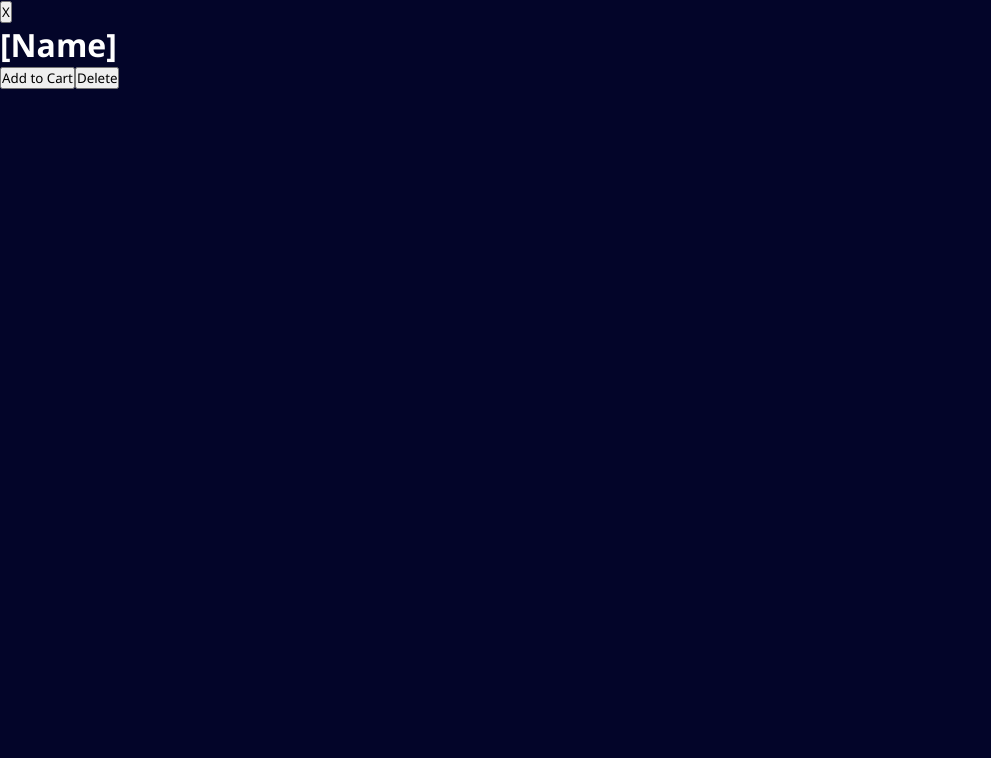
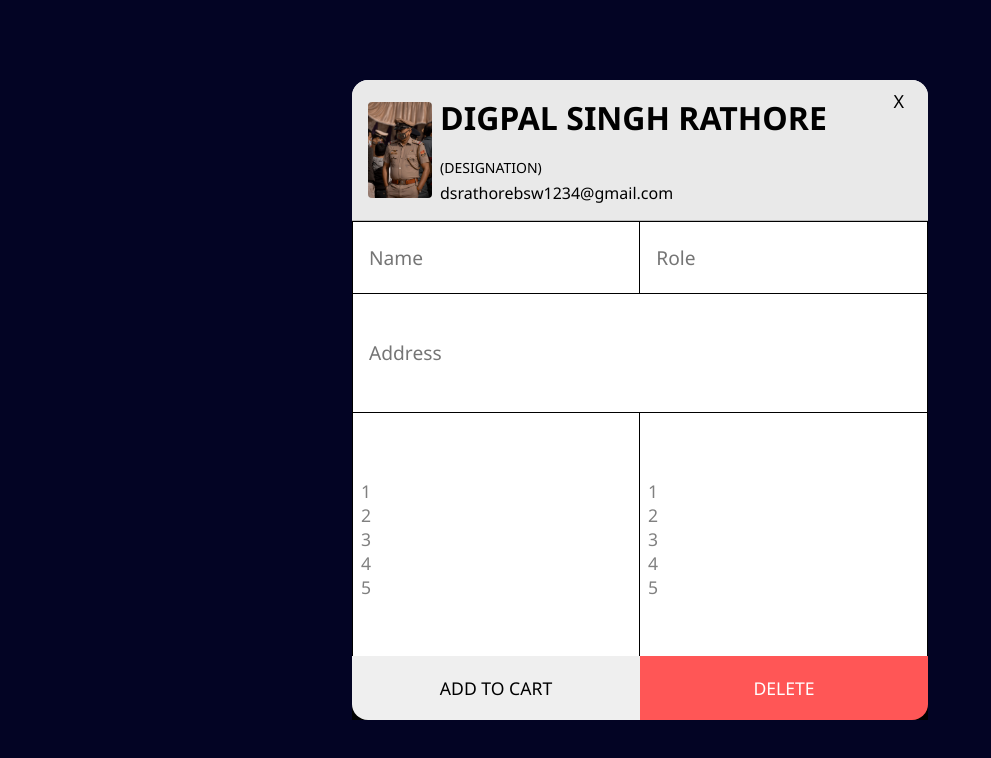
Before and after one commit to dsrathore1/ARF, a React (Create React App) app in the folder client/: page /modal in a window 1280 px wide. Shown: the top 758 px of the page, without its empty margins (0-991 px from the left). Built offline with nearby package versions, Linux system fonts and the light colour scheme; no server answers.

Commit message:
Added Modal

```diff
--- a/client/src/Components/Dashboard.jsx
+++ b/client/src/Components/Dashboard.jsx
@@ -10,7 +10,7 @@ const Dashboard = () => {
         <>
             <div className='dashboardContainer'>
                 <div className='dashboardHeadingRow'>
-                    <h2 className='dashboardHeading'>Volunteers</h2>
+                    <h2 className='dashboardHeading'>Members</h2>
                     <button className='addNewBtn dashboardBtns'> Add New <AiOutlineUsergroupAdd style={{ fontSize: "1.5rem", marginLeft: "4px" }} /> </button>
                     <button className='importJsonFileBtn dashboardBtns'>Import JSON <VscJson style={{ fontSize: "1.5rem", marginLeft: "4px" }} /></button>
                     <button className='exportExcelBtn dashboardBtns'> Export Excel <SiMicrosoftexcel style={{ fontSize: "1.5rem", marginLeft: "4px" }} /></button>
--- a/client/src/Components/Modal.jsx
+++ b/client/src/Components/Modal.jsx
@@ -1,67 +1,48 @@
-// import React from 'react';
-// import { AiFillDelete, AiFillEdit } from "react-icons/ai";
-// import { IoMdAddCircleOutline } from "react-icons/io";
+import React from 'react';
 import style from "../Styles/ModalStyle.module.css";
-
-// const Modal = () => {
-//     return (
-//         <>
-//             <div className={style.modalContainer}>
-//                 <div className={style.mainModalContainer}>
-//                     <span className={style.uniqueId}>12</span>
-//                     <h1 className={style.memberName}>Arjun Jain (<span className={style.memberRole}>Volunteer</span>) </h1>
-//                     <p className={style.contact}><span className={style.contactEmail}>arjunjain@gmail.com</span>|<span>6354117882</span></p>
-//                     <h3 className={style.memberRank}>NCC-cadet</h3>
-//                     <div className={style.memberCertiAndOps}>
-//                         <div className={style.memberCertiContainer}>
-//                             <span className={style.certificate}>Certificate</span>
-//                             <ol className={style.listOfCerti}>
-//                                 <li className={style.certiList}>National Integration Camp (NIC) Certificate</li>
-//                                 <li className={style.certiList}>Vayu Sainik Camp (VSC) Certificate</li>
-//                                 <li className={style.certiList}>Army Attachment Camp Certificate</li>
-//                                 <li className={style.certiList}>NCC Republic Day Camp Certificate</li>
-//                                 <li className={style.certiList}>Youth Leadership and Development Camps Certificate</li>
-//                             </ol>
-//                         </div>
-//                         <div className={style.operations}>
-//                             <span className={style.ops}>Operation Done !</span>
-//                             <ol className={style.listOfOps}>
-//                                 <li className={style.opsList}>Social Service Activities</li>
-//                                 <li className={style.opsList}>Republic Day Parade</li>
-//                                 <li className={style.opsList}>Independence Day Parade</li>
-//                                 <li className={style.opsList}>National Integration Camps</li>
-//                                 <li className={style.opsList}>Army Attachment Camps</li>
-//                             </ol>
-//                         </div>
-//                     </div>
-//                     <div className={style.modalActionBtns}>
-//                         <button className={`${style.modalSubData} ${style.addActionBtn}`}><IoMdAddCircleOutline style={{ color: "#fff", fontSize: "2rem", marginRight: "1rem" }} /> Add</button>
-//                         <button className={`${style.modalSubData} ${style.editActionBtn}`}><AiFillEdit style={{ color: "#fff", fontSize: "2rem", marginRight: "1rem" }} />Edit</button>
-//                         <button className={`${style.modalSubData} ${style.deleteActionBtn}`}><AiFillDelete style={{ color: "#fff", fontSize: "2rem", marginRight: "1rem" }} /> Delete</button>
-//                     </div>
-//                 </div>
-//             </div>
-//         </>
-//     )
-// }
-
-// export default Modal
-
-import React from 'react'
+import Profile from "../Assets/ProfilePic.jpg";
 
 const Modal = () => {
     return (
         <>
+            <div className={style.modal}>
                 <div className={style.modalBackground}>
                     <button className={style.modalCloseBtn}>X</button>
                     <div className={style.modalMainContainer}>
-                    <h1 className={style.headingText}>[Name]</h1>
+                        <div className={style.headingDetails}>
+                            <img className={style.profilePic} src={Profile} alt='#profileImg' />
+                            <div className={style.aboutDetails}>
+                                <h1 className={style.headingText}>Digpal Singh Rathore <span className={style.modalDesignation}>(Designation)</span></h1>
+                                <p className={style.headingEmail}>dsrathorebsw1234@gmail.com</p>
+                            </div>
+                        </div>
                         <div className={style.detailsContainer}>
-
+                            <div className={style.roleAndName}>
+                                <input className={`${style.modalInput} ${style.modalNameInput}`} placeholder='Name' disabled />
+                                <input className={`${style.modalInput} ${style.modalRole}`} placeholder='Role' />
+                            </div>
+                            <input className={`${style.modalAddressInput} ${style.modalInput}`} placeholder='Address' disabled />
+                            <div className={style.modalListsBox}>
+                                <ol className={style.boxOperations}>
+                                    <li>1</li>
+                                    <li>2</li>
+                                    <li>3</li>
+                                    <li>4</li>
+                                    <li>5</li>
+                                </ol>
+                                <ol className={style.boxCertificate}>
+                                    <li>1</li>
+                                    <li>2</li>
+                                    <li>3</li>
+                                    <li>4</li>
+                                    <li>5</li>
+                                </ol>
+                            </div>
                         </div>
                         <div className={style.modalBtns}>
-                        <button className={style.modalAddBtn}>Add to Cart</button>
-                        <button className={style.modalDeleteBtn}>Delete</button>
+                            <button className={`${style.modalAddBtn} ${style.modalCommonBtnEditing}`}>Add to Cart</button>
+                            <button className={`${style.modalDeleteBtn} ${style.modalCommonBtnEditing}`}>Delete</button>
+                        </div>
                     </div>
                 </div>
             </div>
--- a/client/src/Components/Nav.jsx
+++ b/client/src/Components/Nav.jsx
@@ -32,7 +32,7 @@ const Nav = () => {
                 <div className='navLinks'>
                     <ol className='lists'>
                         <NavLink style={({ isActive }) => ({ color: isActive ? "#fff" : "#ffffffb4" })} to={"/"} className='list Home'>Home</NavLink>
-                        <NavLink style={({ isActive }) => ({ color: isActive ? "#fff" : "#ffffffb4" })} to={"/contacts"} className='list Con'>Contacts</NavLink>
+                        <NavLink style={({ isActive }) => ({ color: isActive ? "#fff" : "#ffffffb4" })} to={"/contacts"} className='list Con'>Members</NavLink>
                         <NavLink style={({ isActive }) => ({ color: isActive ? "#fff" : "#ffffffb4" })} to={"/about"} className='list About'>About Us</NavLink>
                         <NavLink style={({ isActive }) => ({ color: isActive ? "#fff" : "#ffffffb4" })} to={"/location"} className='list Loc'>Location</NavLink>
                         <NavLink style={({ isActive }) => ({ color: isActive ? "#fff" : "#ffffffb4" })} to={"/setting"} className='list Set'>Settings</NavLink>
--- a/client/src/Pages/Contact.jsx
+++ b/client/src/Pages/Contact.jsx
@@ -5,7 +5,6 @@ import ContactNav from '../Components/ContactNav';
 import Dashboard from '../Components/Dashboard';
 
 const Contact = () => {
-
     useEffect(() => {
         document.title = "Contacts";
     });
@@ -20,11 +19,12 @@ const Contact = () => {
                 <div className='contactPageRightSide'>
                     <div className='rightSideHandler'>
                         <div className='memberBtnContainer'>
-                            <button className='volunteersFindBtn memberBtn'>Volunteers</button>
+                            <button className='volunteersFindBtn memberBtn'>Members</button>
                             <button className='adminFindBtn memberBtn'>Admin</button>
+                            <button className='driverBtn memberBtn'>Driver</button>
                         </div>
                         <div className='membersList'>
-                            <p>Total Volunteers : <span className='totalMembersData'>1000</span></p>
+                            <p>Total Members : <span className='totalMembersData'>1000</span></p>
                         </div>
                     </div>
                     <Dashboard />
--- a/client/src/Styles/ModalStyle.module.css
+++ b/client/src/Styles/ModalStyle.module.css
@@ -1,178 +1,153 @@
-/* .modalContainer {
+.modal {
     height: 100vh;
     width: 100vw;
     display: flex;
+    background: #0000001e;
     align-items: center;
     justify-content: center;
-    background: #e5e5e54b;
-    backdrop-filter: blur(4px);
 }
 
-.mainModalContainer {
+.modalBackground {
     background: #fff;
-    height: 65%;
-    width: 50%;
-    border-radius: 1.2rem;
-    padding: 1.5rem;
+    color: #fff;
+    position: relative;
+    width: 45%;
+    height: 80%;
+    border-radius: 1rem;
 }
 
-.uniqueId {
-    color: #9370d8;
-    font-weight: 700;
-    font-size: 1.1rem;
+.modalCloseBtn {
+    position: absolute;
+    right: 1rem;
+    top: 6px;
+    padding: .2rem .5rem;
+    background: none;
+    outline: none;
+    border: none;
+    font-size: 18px;
+    color: #000;
+    cursor: pointer;
 }
 
-.memberName {
-    text-align: center;
+.headingDetails {
+    background: #e6e6e6de;
+    padding: 1rem;
+    border-top-left-radius: 1rem;
+    border-top-right-radius: 1rem;
+    display: flex;
+    align-items: center;
+    border-bottom: 1.5px solid #bbb;
+}
+
+.aboutDetails {
+    margin: 0 .5rem;
+    color: #000;
+}
+
+.profilePic {
+    height: 12vh;
+    width: 5vw;
+    border-radius: 4px;
+}
+
+.headingText {
     text-transform: uppercase;
 }
 
-.memberRole {
-    color: #9370d8;
-    font-weight: 600;
+.modalDesignation {
+    font-size: 14px;
+    font-weight: 400;
 }
 
-.memberRank {
-    position: relative;
-    text-align: center;
-    text-transform: uppercase;
+.modalBtns {
+    position: absolute;
+    bottom: 0;
+    display: flex;
+    width: 100%;
+    background: #000;
 }
 
-.memberRank::before {
-    content: "";
-    position: absolute;
-    height: .7vh;
-    width: 10%;
-    background: #aa89ec;
-    right: 45%;
-    bottom: -.3rem;
-    border-radius: 1rem;
-}
-
-
-.memberCertiAndOps {
-    display: flex;
-    justify-content: space-around;
-    align-items: center;
-    margin: 2rem 0;
-}
-
-.memberCertiContainer {
-    width: 30vh;
-    text-align: center;
-
-}
-
-.certificate {
-    text-transform: uppercase;
-    color: #aa89ec;
-    font-size: 1.3rem;
-    font-weight: 600;
-}
-
-.listOfCerti {
-    list-style: none;
-    display: flex;
-    flex-direction: column;
-    justify-content: flex-start;
-    align-items: flex-start;
-}
-
-.certiList {
-    white-space: nowrap;
-    margin: .2rem 0;
-    width: 30vh;
-    overflow: hidden;
-    text-overflow: ellipsis;
-    transition: all .3s ease-in-out;
-}
-
-.certiList:hover {
-    overflow: visible;
-}
-
-.operations {
-    text-align: center;
-    width: 30vh;
-}
-
-.ops {
-    color: #aa89ec;
-    text-transform: uppercase;
-    font-size: 1.3rem;
-    font-weight: 600;
-}
-
-.listOfOps {
-    list-style: none;
-    display: flex;
-    flex-direction: column;
-    justify-content: flex-start;
-    align-items: flex-start;
-}
-
-.opsList {
-    white-space: nowrap;
-    margin: .2rem 0;
-    width: 30vh;
-    overflow: hidden;
-    text-overflow: ellipsis;
-    display: flex;
-    justify-content: flex-start;
-    transition: all .3s ease-in-out;
-}
-
-.opsList:hover{
-    overflow: visible;
-}
-
-.modalActionBtns {
-    display: flex;
-    justify-content: center;
-    align-content: center;
-}
-
-.modalSubData {
-    margin: .5rem;
-    width: 30vw;
-    display: flex;
-    justify-content: center;
-    align-items: center;
+.modalCommonBtnEditing {
+    width: 50%;
     height: 8vh;
     font-size: 1.1rem;
     text-transform: uppercase;
     border: none;
     outline: none;
-    color: #fff;
-    border-radius: .2rem;
-    cursor: pointer;
-    transition: all .3s ease-in-out;
 }
 
-.modalSubData:active {
-    transform: translateY(2px);
+.modalDeleteBtn {
+    border-bottom-right-radius: 1rem;
+    background: #ff5656;
+    color: #fff;
 }
 
-.addActionBtn {
-    background: #9370d8;
+.modalAddBtn {
+    border-bottom-left-radius: 1rem;
 }
 
-.editActionBtn {
-    background: #62f755
+.modalInput {
+    width: 100%;
+    height: 9vh;
+    padding: .8rem 1rem;
+    border: .2px solid #000;
+    font-size: 1.1rem;
+    color: #000;
+    background: #fff;
 }
 
-.deleteActionBtn {
-    background: #fb2222;
+.modalNameInput {
+    border-bottom: none;
 }
 
-.contact{
-    text-align: center;
+.modalInput::placeholder {
+    font-size: 1.2rem;
+}
+
+.modalAddressInput {
+    height: 15vh;
+}
+
+.modalListsBox {
+    display: flex;
+    height: 31.5vh;
+    align-items: center;
+    color: grey;
+    font-size: 1.1rem;
+}
+
+.boxOperations {
+    list-style: none;
+    width: 50%;
+    height: 100%;
+    border: .2px solid #000;
+    display: flex;
+    flex-direction: column;
+    justify-content: center;
+    padding: 0 .5rem;
+    border-top: none;
+}
+
+.boxCertificate {
+    border: .2px solid #000;
+    display: flex;
+    flex-direction: column;
+    justify-content: center;
+    padding: 0 .5rem;
+    border-top: none;
+    border-left: none;
+    height: 100%;
+    list-style: none;
+    width: 50%;
+}
+
+.roleAndName {
     display: flex;
     align-items: center;
     justify-content: center;
-    margin: .2rem 0;
-} */
+}
 
-.headingText {
-    color: #fff;
+.modalRole {
+    border-bottom: none;
+    border-left: none;
 }
--- a/client/src/utils/SideMenu.jsx
+++ b/client/src/utils/SideMenu.jsx
@@ -14,7 +14,7 @@ const SideMenu = () => {
                 <div className='sideMenuNavigation'>
                     <ol className='sideMenuAllList'>
                         <NavLink to={"/"} style={({ isActive }) => ({ borderLeft: isActive ? "4px solid #fff" : "none", background:isActive?"#ffffff1d":"none" })} className='sideMenuList home'> <BiHomeCircle style={{ marginRight: "1rem" }} /> Home</NavLink>
-                        <NavLink to={"/contacts"} style={({ isActive }) => ({ borderLeft: isActive ? "4px solid #fff" : "none", background:isActive?"#ffffff1d":"none" })} className='sideMenuList sideMenuContact'><RiContactsLine style={{ marginRight: "1rem" }} /> Contacts</NavLink>
+                        <NavLink to={"/contacts"} style={({ isActive }) => ({ borderLeft: isActive ? "4px solid #fff" : "none", background:isActive?"#ffffff1d":"none" })} className='sideMenuList sideMenuContact'><RiContactsLine style={{ marginRight: "1rem" }} />Members</NavLink>
                         <NavLink to={"/about"} style={({ isActive }) => ({ borderLeft: isActive ? "4px solid #fff" : "none", background:isActive?"#ffffff1d":"none" })} className='sideMenuList about'><BiPaperPlane style={{ marginRight: "1rem" }} />About Us</NavLink>
                         <NavLink to={"/location"} className='sideMenuList location' style={({ isActive }) => ({ borderLeft: isActive ? "4px solid #fff" : "none", background:isActive?"#ffffff1d":"none" })}><BiLocationPlus style={{ marginRight: "1rem" }} />Location</NavLink>
                         <NavLink to={"/setting"} style={({ isActive }) => ({ borderLeft: isActive ? "4px solid #fff" : "none", background:isActive?"#ffffff1d":"none" })} className='sideMenuList setting'><GoSettings style={{ marginRight: "1rem" }} />Settings</NavLink>
```
Also changed, not shown: client/src/Styles/ContactStyle.css (+13 -7 lines). Lines whose indentation alone changed are shown as unchanged.
